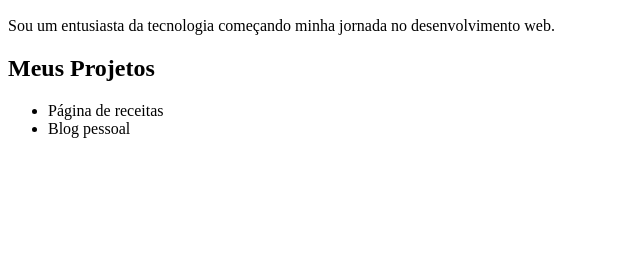
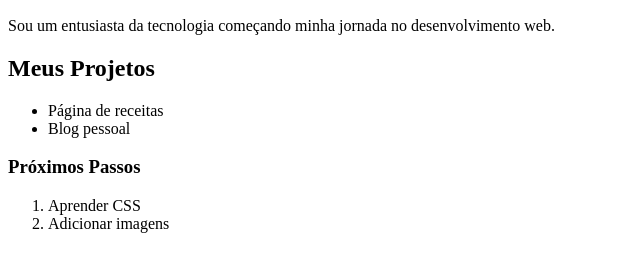
Before and after one commit to rodolfo-brand/aprendendo-html-do-zero, a plain HTML site: page index.html in a window 1280 px wide. Shown: the part 110-382 px from the top of the page, without its empty margins (0-640 px from the left). Drawn offline with Linux system fonts and the light colour scheme.

Commit message:
adicionei lista ordenada de proximos passos

```diff
--- a/index.html
+++ b/index.html
@@ -24,6 +24,11 @@
                 <li>Blog pessoal</li>
             </ul>
         </section>
+        <h3>Próximos Passos</h3>
+        <ol>
+            <li>Aprender CSS</li>
+            <li>Adicionar imagens</li>
+        </ol>
     </main>
 </body>
 
```
